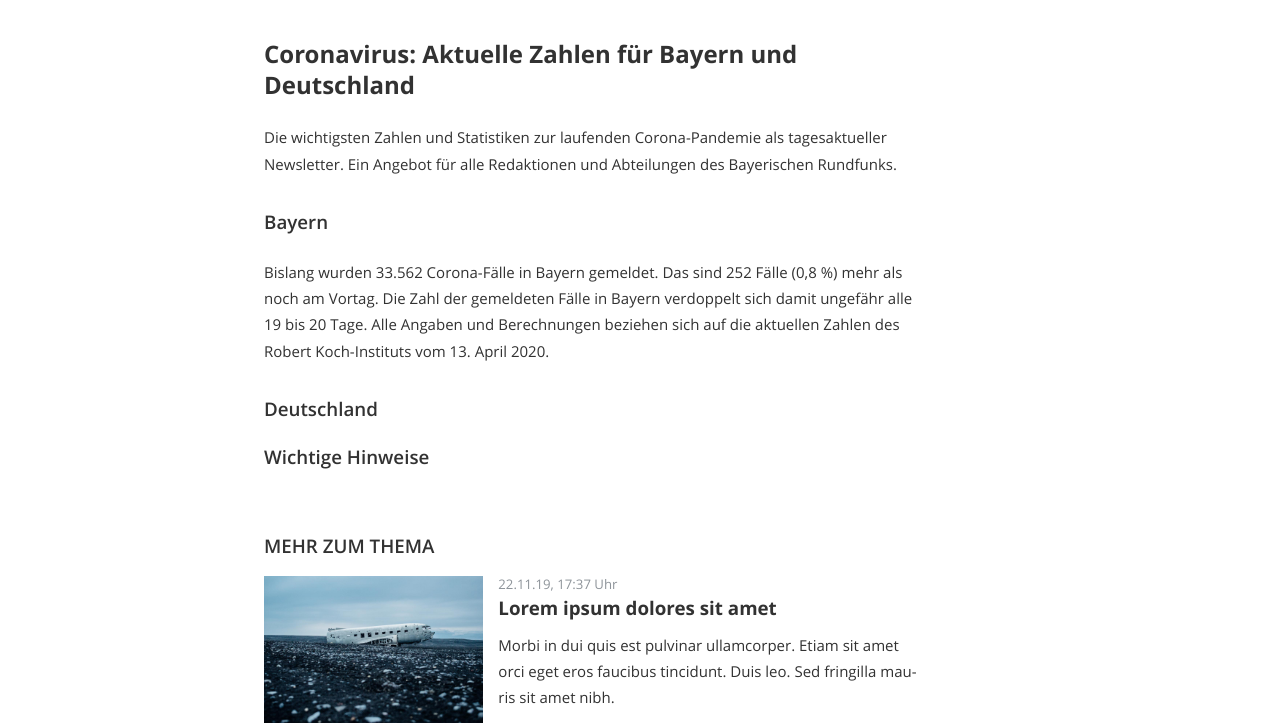
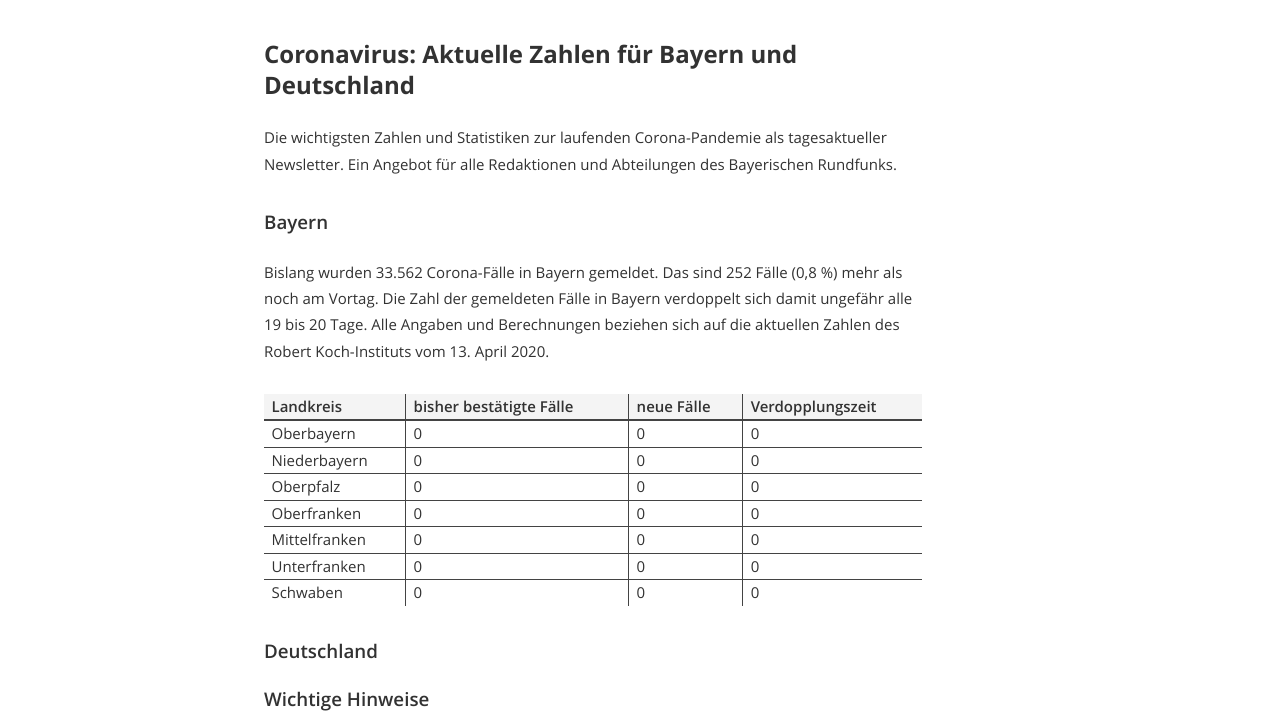
Before and after one commit to br-data/corona-newsletter-longread, a website built with webpack: page src/index.html in a window 1280 px wide. Shown: the part 82-807 px from the top of the page. Built offline with nearby package versions, Linux system fonts and the light colour scheme.

Commit message:
Update project structure and naming scheme

```diff
--- a/src/index.html
+++ b/src/index.html
@@ -36,11 +36,13 @@
 
           <h2>Bayern</h2>
 
-          <p id="bayern"></p>
+          <p id="bayern-text"></p>
 
-          <p id="bayern-regierungsbezirke"></p>
+          <div id="bayern-regbez-table"></div>
 
-          <p id="bayern-landkreise"></p>
+          <p id="bayern-regbez-text"></p>
+
+          <p id="bayern-lkr-text"></p>
 
           <!-- <div class="chart" id="chart"></div> -->
 
--- /dev/null
+++ b/src/scripts/custom/bayern-regbez-table.js
@@ -0,0 +1,59 @@
+export function init(config) {
+  const { selector, data } = config;
+
+  console.log(data);
+
+  const districts = [
+    { name: 'Oberbayern', pop: '4686163' },
+    { name: 'Niederbayern', pop: '1238528' },
+    { name: 'Oberpfalz', pop: '1109269' },
+    { name: 'Oberfranken', pop: '1067482' },
+    { name: 'Mittelfranken', pop: '1770401' },
+    { name: 'Unterfranken', pop: '1317124' },
+    { name: 'Schwaben', pop: '1887754' }
+  ];
+
+  const analysis = districts.map(district => {
+    return {
+      Landkreis: district.name,
+      'bisher bestätigte Fälle': 0,
+      'neue Fälle': 0,
+      'Verdopplungszeit': 0
+    };
+  });
+
+  const tableHtml = json2table(analysis);
+  const parentElement = document.querySelector(selector);
+  parentElement.innerHTML = tableHtml;
+}
+
+function json2table(json) {
+  const columns = Object.keys(json[0]);
+
+  let headerRow = '';
+  let bodyRows = '';
+
+  columns.map(col => {
+    headerRow += `<th>${col}</th>`;
+  });
+
+  json.map(row => {
+    bodyRows += '<tr>';
+    columns.map(colName => {
+      bodyRows += `<td>${row[colName]}</td>`;
+    });
+    bodyRows += '</tr>';
+  });
+
+  const tableHtml = `
+  <table>
+    <thead>
+      <tr>${headerRow}</tr>
+    </thead>
+    <tbody>
+      ${bodyRows}
+    </tbody>
+  </table>`;
+
+  return tableHtml;
+}
--- a/src/scripts/index.js
+++ b/src/scripts/index.js
@@ -6,14 +6,16 @@ import * as lazyload from './components/lazyload';
 import * as marginals from './components/marginals';
 import * as navigation from './components/navigation';
 
-import * as bayernText from './custom/text/bayern';
-import * as bayernRegierungsbezirkeText from './custom/text/bayern-regierungsbezirke';
-import * as bayernLandkreiseText from './custom/text/bayern-landkreise';
+import * as bayernText from './custom/bayern-text';
+import * as bayernRegierungsbezirkeText from './custom/bayern-regbez-text';
+import * as bayernLandkreiseText from './custom/bayern-lkr-text';
+
+import * as bayernRegierungsbezirkeTable from './custom/bayern-regbez-table';
 
 // Mock data for testing
 import bayernData from './data/bayern.json';
-import bayernRegierungsbezirkeData from './data/bayern-regierungsbezirke.json';
-import bayernLandkreiseData from './data/bayern-landkreise.json';
+import bayernRegierungsbezirkeData from './data/bayern-regbez.json';
+import bayernLandkreiseData from './data/bayern-lkr.json';
 
 // import Chart from './custom/chart/chart';
 // import chartData from './custom/chart/chart-data.json';
@@ -26,21 +28,26 @@ async function init() {
   // const bayernData = await fetch('https://europe-west3-brdata-corona.cloudfunctions.net/rkiApi/query?startDate=2020-03-12&group=Bundesland&bundesland=Bayern').then((response) => { return response.json(); });
 
   bayernText.init({
-    selector: '#bayern',
+    selector: '#bayern-text',
     data: bayernData
   });
 
   // const bayernRegierungsbezirkeData = await fetch('https://europe-west3-brdata-corona.cloudfunctions.net/rkiApi/query?startDate=2020-03-12&group=Regierungsbezirk&bundesland=Bayern').then((response) => { return response.json(); });
 
+  bayernRegierungsbezirkeTable.init({
+    selector: '#bayern-regbez-table',
+    data: bayernRegierungsbezirkeData
+  });
+
   bayernRegierungsbezirkeText.init({
-    selector: '#bayern-regierungsbezirke',
+    selector: '#bayern-regbez-text',
     data: bayernRegierungsbezirkeData
   });
 
   // const bayernLandkreiseData = await fetch('https://europe-west3-brdata-corona.cloudfunctions.net/rkiApi/query?group=Landkreis&bundesland=Bayern').then((response) => { return response.json(); });
 
   bayernLandkreiseText.init({
-    selector: '#bayern-landkreise',
+    selector: '#bayern-lkr-text',
     data: bayernLandkreiseData
   });
 
```
Also changed, not shown: src/scripts/custom/bayern-lkr-text.js (renamed from src/scripts/custom/text/bayern-landkreise.js), src/scripts/custom/bayern-regbez-text.js (renamed from src/scripts/custom/text/bayern-regierungsbezirke.js), src/scripts/custom/bayern-text.js (renamed from src/scripts/custom/text/bayern.js), src/scripts/data/bayern-lkr.json (renamed from src/scripts/data/bayern-landkreise.json), src/scripts/data/bayern-regbez.json (renamed from src/scripts/data/bayern-regierungsbezirke.json).
